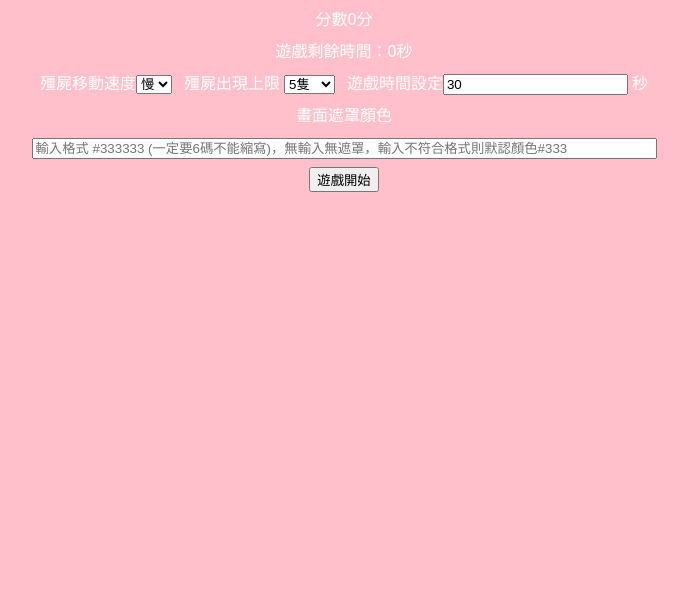
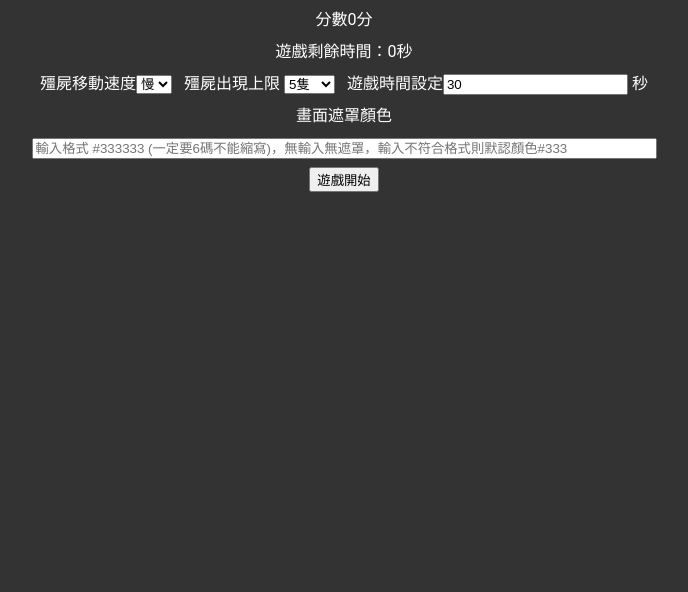
Before and after one commit to adad09382/zombie-game_jq, a plain HTML site: page index.html in a window 1280 px wide. Shown: the part 208-800 px from the top of the page, without its empty margins (296-984 px from the left). Drawn offline with Linux system fonts and the light colour scheme; some packages are replaced by stand-ins of ours; a script that the page names is missing.

Commit message:
change bg color

```diff
--- a/index.html
+++ b/index.html
@@ -39,7 +39,7 @@
       }
 
       .mask-bg-color {
-        background-color: pink;
+        background-color: #333;
       }
       .blend-multiply {
         mix-blend-mode: multiply;
```
Also changed, not shown: img/READMEIMG.png.
